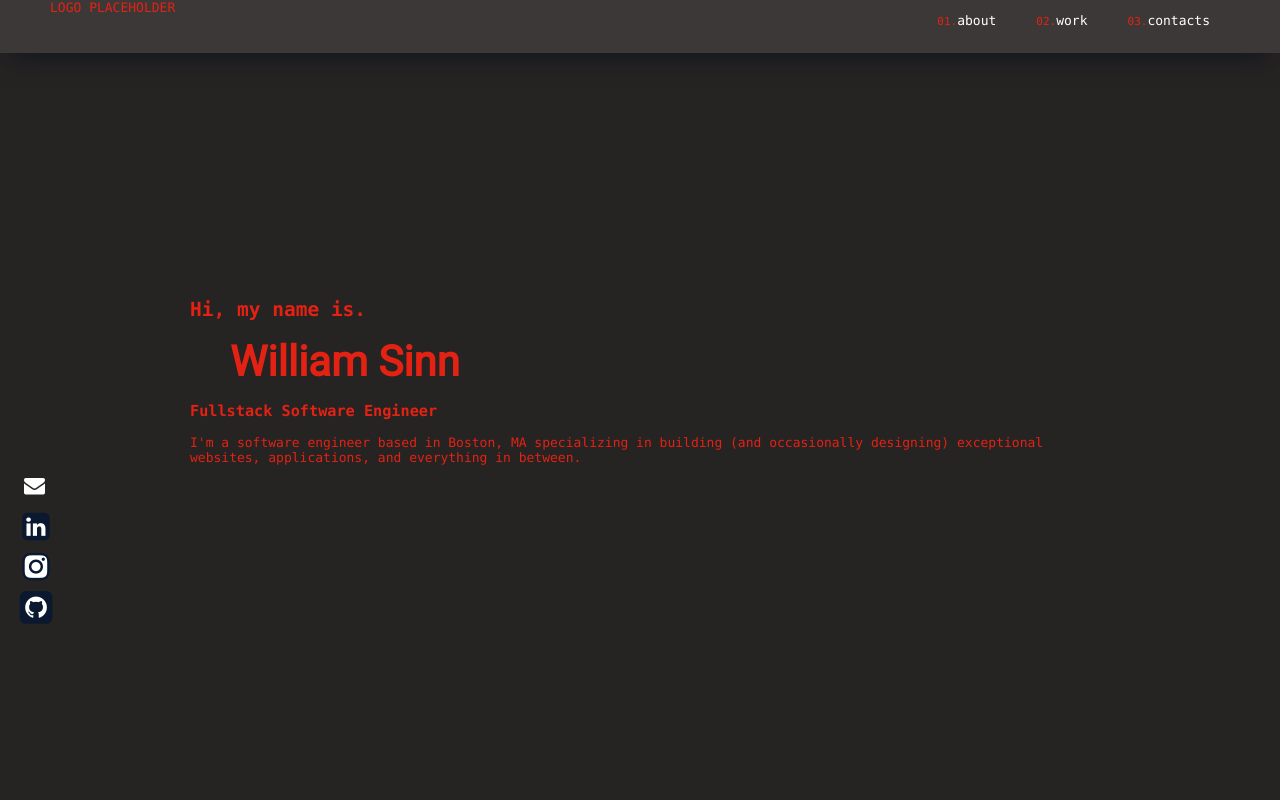
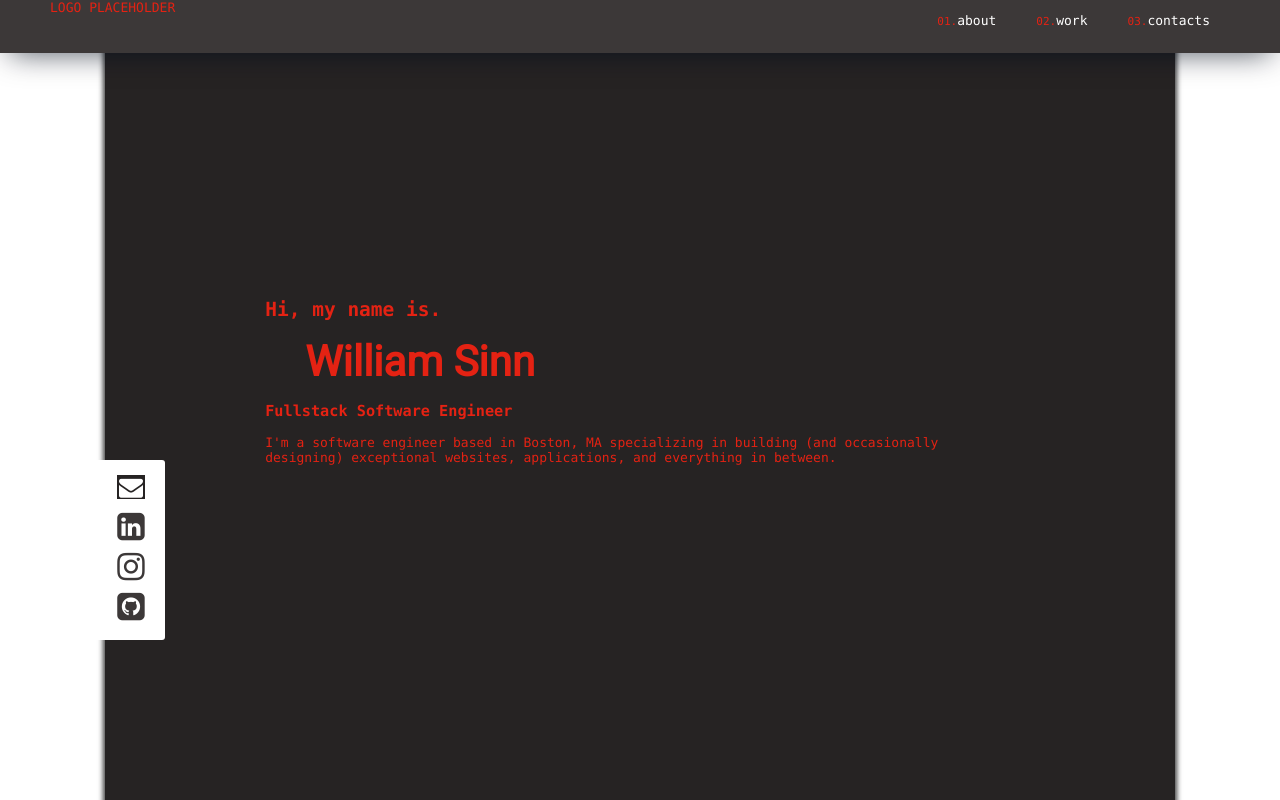
Before and after one commit to willsinn/ws-portfolio, a React (Create React App) app: page / in a window 1280 px wide. Shown: the top 800 px of the page. Built offline with nearby package versions, Linux system fonts and the light colour scheme; a web font is replaced by a local one.

Commit message:
add sideliners & icon container

```diff
--- a/src/App.css
+++ b/src/App.css
@@ -2,6 +2,8 @@
   /* --txt-yw: rgb(252, 230, 35, 1); */
   --txt-yw: rgb(228, 34, 19);
   --txt-wht: #fff;
+  --titles: rgb(217, 84, 74);
+  --content: rgb(247, 159, 152);
   --txt-content: rgb(255, 255, 255, 0.75);
   /* --bg: rgb(10, 25, 47); */
   --bg: rgb(38, 35, 35);
@@ -24,7 +26,6 @@ body {
 .work {
   width: 100%;
   min-height: 95vh;
-  max-width: 1000px;
   display: flex;
   -webkit-box-pack: center;
   justify-content: center;
@@ -67,19 +68,34 @@ li {
   align-items: center;
 }
 .app {
+  width: 100vw;
+  display: flex;
+  /* background-color: var(--bg); */
+  align-items: center;
+}
+.app-side-liners {
+  width: 125px;
+  height: 100%;
+  background-color: var(--txt-content);
+  position: relative;
+}
+.app-content {
+  display: flex;
+  padding: 0;
+  position: relative;
+  flex-direction: column;
   width: 100%;
-  display: flex;
-  background-color: var(--bg);
-  align-items: center;
-  flex-direction: column;
+  box-shadow: 0px 1px 5px 2px rgba(0, 0, 0, 0.75);
 }
-.sider {
+.sider-container {
   position: fixed;
-  left: 16px;
+  left: 95px;
   bottom: 20%;
-  height: 450px;
-  width: -moz-fit-content;
-  width: fit-content;
+  width: 50px;
+  height: 180px;
+  border-radius: 3px;
+  background-color: var(--txt-wht);
+  width: 70px;
   display: flex;
   flex-direction: column;
   align-items: center;
@@ -89,9 +105,7 @@ li {
   border-bottom: 1px solid white;
   margin-top: 4px;
 }
-.about {
-  padding: 0 100px;
-}
+
 .navbar {
   display: flex;
   justify-content: space-between;
@@ -103,7 +117,8 @@ li {
 }
 .main {
   margin: 0px auto;
-  width: 90%;
+  width: 70%;
+  max-width: 1000px;
 }
 
 .nav-wrap {
@@ -253,10 +268,20 @@ li {
   align-items: center;
   margin: 8px 0;
 }
+/* .contact-item:hover {
+  background-color: var(--txt-yw);
+  margin-left: 8px;
+} */
+.contact-links {
+  display: flex;
+  align-items: center;
+  justify-content: center;
+  width: 30px;
+}
 .icon {
   height: 24px;
   width: 24px;
-  background-color: var(--txt-wht);
+  background-color: inherit;
   display: flex;
   justify-content: center;
   align-items: center;
@@ -264,11 +289,10 @@ li {
   border-radius: 5px;
 }
 .icon:hover {
-  background-color: var(--txt-yw);
+  background-color: var(--content);
+  margin-left: 8px;
 }
-.icon:hover a {
-  margin-top: 2px;
-}
+
 .section-title {
   font-size: 30px;
   font-weight: 700;
@@ -351,12 +375,15 @@ li {
 .fa.fa-envelope {
   color: var(--txt-wht);
   background-color: var(--bg);
-  font-size: 21px;
+  font-size: 24px;
   height: 24px;
-  width: 24px;
+  width: 28px;
+  display: flex;
+  align-items: center;
+  justify-content: center;
 }
 .fa.fa-envelope:hover {
-  color: var(--txt-yw);
+  color: var(--titles);
 }
 .overlay-container {
   padding: 25px;
@@ -439,11 +466,10 @@ li {
 }
 .fa {
   font-size: 32px;
-  color: rgb(10, 25, 47);
+  color: var(--navbar);
 }
 
 .fa-github-square {
-  font-size: 38px;
 }
 .active-project-cont {
   width: fit-content;
--- a/src/App.js
+++ b/src/App.js
@@ -23,13 +23,19 @@ const App = () => {
   };
   return (
     <div className="app">
-      <Navbar show={show} />
-      <LandingPage handleOverrideTimer={handleOverrideTimer} />
-      <AboutPage handleHideNav={handleHideNav} />
-      <WorkPage handleHideNav={handleHideNav} />
-
-      <div className="sider contact-links">
-        <ContactList orient={"vertical"} />
+      <div className="app-side-liners" />
+      <div className="app-content">
+        <Navbar show={show} />
+        <LandingPage handleOverrideTimer={handleOverrideTimer} />
+        <AboutPage handleHideNav={handleHideNav} />
+        <WorkPage handleHideNav={handleHideNav} />
+      </div>
+      <div className="app-side-liners">
+        <div className="sider-container">
+          <div className="contact-links">
+            <ContactList orient={"vertical"} />
+          </div>
+        </div>
       </div>
     </div>
   );
--- a/src/components/Contact.js
+++ b/src/components/Contact.js
@@ -37,6 +37,7 @@ const Contact = ({ contact, orient }) => {
               style={{
                 backgroundColor: "rgb(23, 42, 69)",
                 position: "relative",
+                borderRadius: "3px",
               }}
             >
               {popup ? emailClipboard : null}
--- a/src/components/ContactList.js
+++ b/src/components/ContactList.js
@@ -18,7 +18,9 @@ const ContactList = ({ orient }) => {
   return (
     <>
       {orient === "vertical" ? (
-        <ul className="col-1">{renderContacts()}</ul>
+        <ul className="col-1" style={{ width: "30px" }}>
+          {renderContacts()}
+        </ul>
       ) : (
         <ul style={{ display: "flex" }}>{renderContacts()}</ul>
       )}
```
